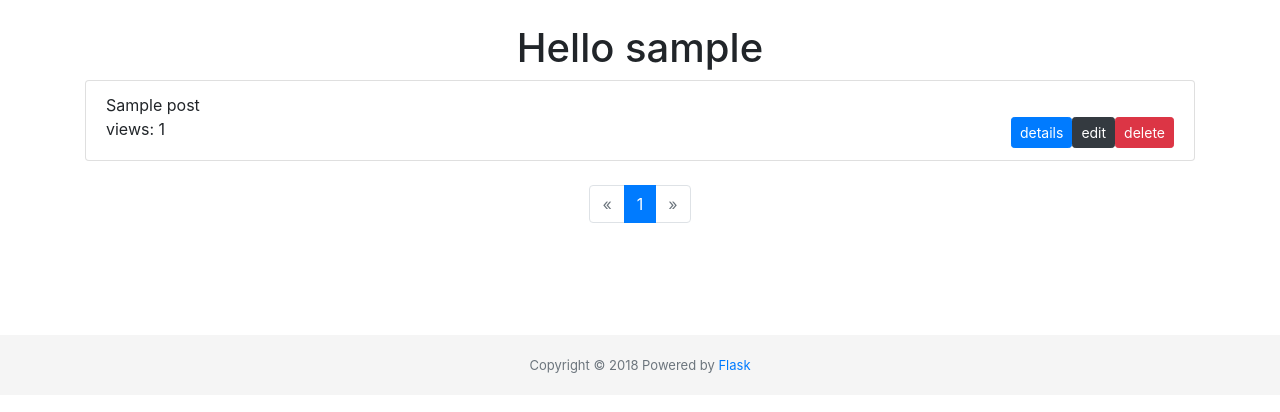
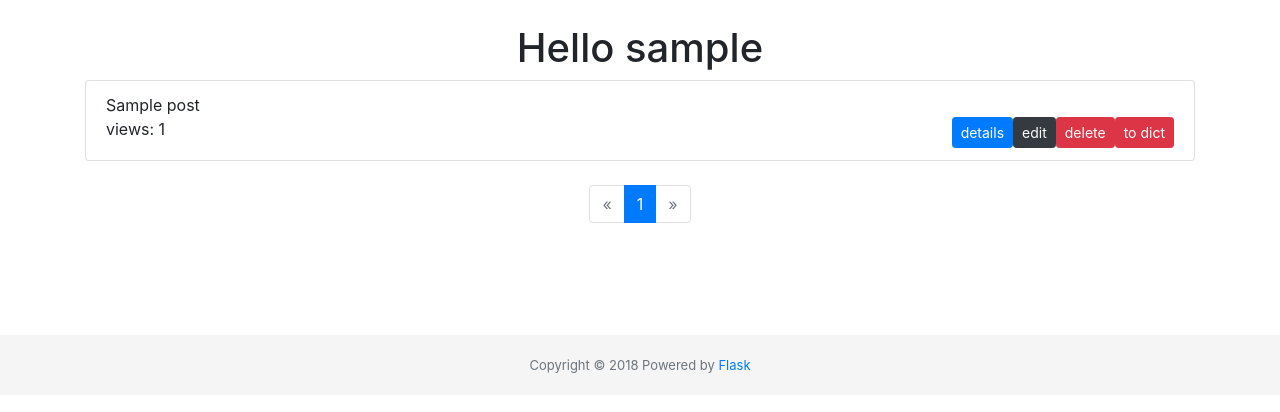
Before and after one commit to marryjianjian/flaskblog, a Flask app: page /user/ in a window 1280 px wide. Shown: the part 56-468 px from the top of the page. Run offline with Flask 2, Linux system fonts and the light colour scheme; a user stored in the database is signed in; tables that the repository leaves empty hold one stand-in row (values such as "Sample post"); some libraries are stand-ins or nearby versions.

Commit message:
add post to dict

```diff
--- a/blogapp/User/views.py
+++ b/blogapp/User/views.py
@@ -1,5 +1,5 @@
 from flask import render_template, request, flash, redirect, url_for
-from flask import current_app
+from flask import jsonify, current_app
 from flask_login import login_user, login_required, logout_user, current_user
 from ..forms import LoginForm, RegisterForm, PostForm, TagForm
 from ..models import User, Post, Tag
@@ -138,3 +138,16 @@ def edit_post():
     form.content.data = post.content
     form.tag.data = post.tag_id - 1
     return render_template('user/addpost.html', form=form)
+
+
+@user.route('/todict', methods=['GET', 'POST'])
+@login_required
+def to_dict():
+    try:
+        post_id = request.args.get('post_id')
+    except:
+        flash('to dict failed')
+
+    post = Post.query.filter_by(id=post_id).first()
+    post_dict = post.to_dict()
+    return str(post_dict)
--- a/blogapp/templates/user/index.html
+++ b/blogapp/templates/user/index.html
@@ -16,6 +16,9 @@
         <li class="list-group-item">
             {{ post.title }}<br>
             views: {{ post.num_of_view }}
+            <a href="{{ url_for('user.to_dict', post_id=post.id) }}">
+                <button type="button" class="btn btn-danger btn-sm" style="float:right">to dict</button>
+            </a>
             <a href="{{ url_for('user.delete_post', post_id=post.id) }}">
                 <button type="button" class="btn btn-danger btn-sm" style="float:right">delete</button>
             </a>
```
Also changed, not shown: blogapp/models.py (+14 -0 lines).
